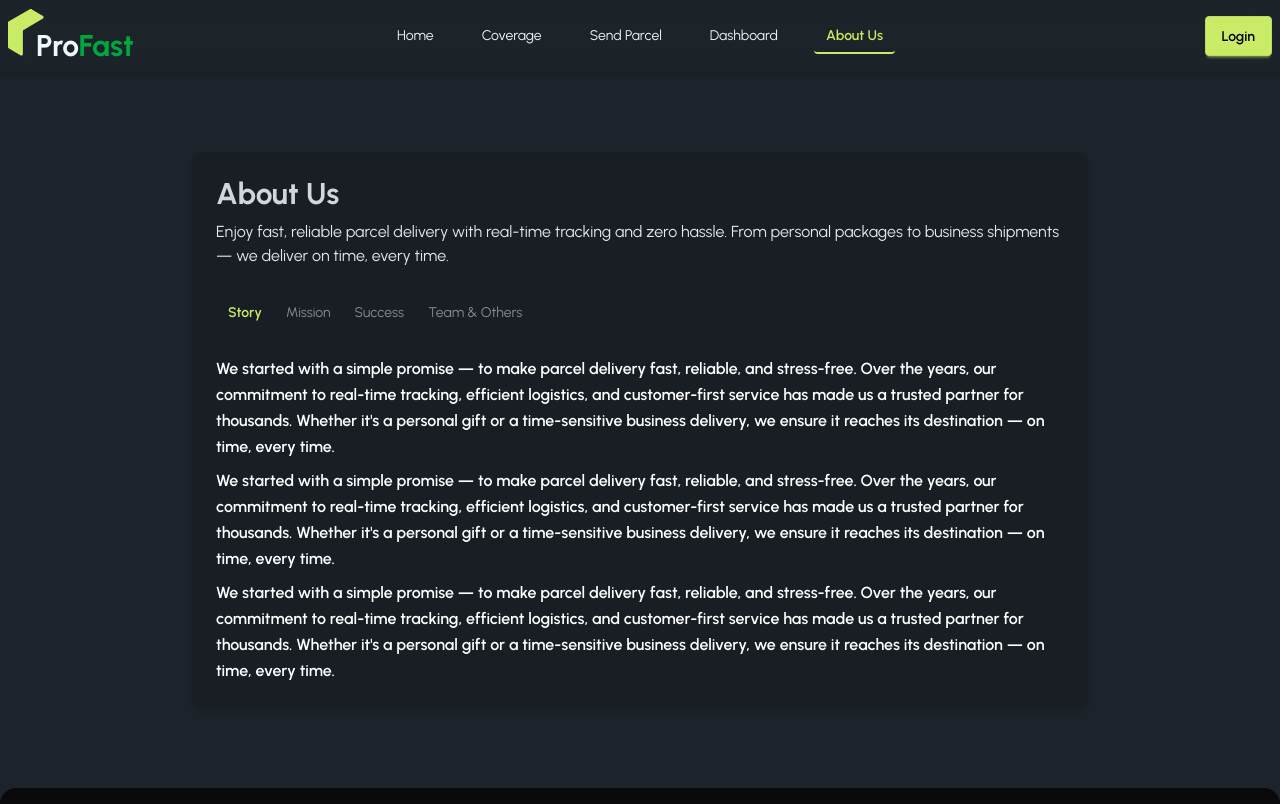
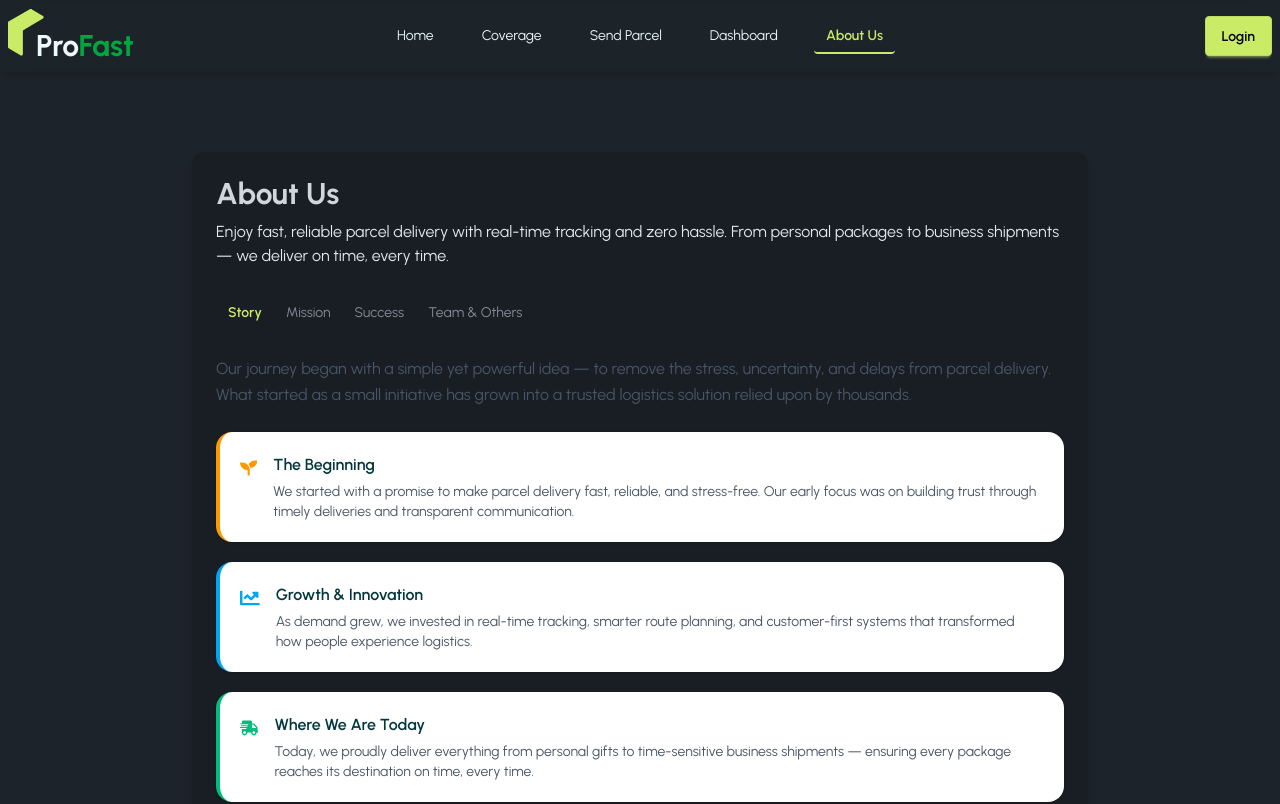
Before and after one commit to nahidkhan31/Zap-shift-client-site-final, a React (Vite) app: page /about in a window 1280 px wide. Shown: the top 804 px of the page. Built offline with nearby package versions, Linux system fonts and the light colour scheme; no server answers.

Commit message:
modify about section

```diff
--- a/src/pages/About/Pages/Mission.jsx
+++ b/src/pages/About/Pages/Mission.jsx
@@ -1,4 +1,4 @@
-import React from 'react';
+import React from "react";
 import {
   FaRocket,
   FaUsers,
@@ -8,18 +8,19 @@ import {
 import { BiTargetLock } from "react-icons/bi";
 
 const Mission = () => {
-    return (
-        <div className="space-y-8">
+  return (
+    <div className="space-y-8">
+
       {/* Title */}
       <div className="flex items-center gap-3">
         <BiTargetLock className="text-3xl text-primary" />
-        <h2 className="text-2xl md:text-3xl font-bold text-[#03373D]">
+        <h2 className="text-2xl md:text-3xl font-bold text-amber-400">
           Our Mission
         </h2>
       </div>
 
       {/* Intro */}
-      <p className="text-gray-600 leading-relaxed">
+      <p className="text-white leading-relaxed">
         Our mission is to redefine the standards of parcel delivery through the
         relentless pursuit of speed, reliability, and transparency. We aim to be
         the most trusted and preferred logistics partner for both individuals and
@@ -28,9 +29,10 @@ const Mission = () => {
 
       {/* Mission Cards */}
       <div className="grid gap-5">
+
         {/* Technology */}
-        <div className="flex gap-4 items-start bg-white p-5 rounded-2xl shadow-sm hover:shadow-md transition">
-          <FaRocket className="text-2xl text-primary mt-1" />
+        <div className="flex gap-4 items-start bg-purple-300 p-5 rounded-2xl border-l-4 border-blue-500 hover:border-blue-600 shadow-sm hover:bg-purple-400 hover:shadow-md transition">
+          <FaRocket className="text-2xl text-blue-500 mt-1" />
           <div>
             <h4 className="font-semibold text-[#03373D] mb-1">
               Technology-Driven Excellence
@@ -43,8 +45,8 @@ const Mission = () => {
         </div>
 
         {/* Customer */}
-        <div className="flex gap-4 items-start bg-white p-5 rounded-2xl shadow-sm hover:shadow-md transition">
-          <FaUsers className="text-2xl text-primary mt-1" />
+        <div className="flex gap-4 items-start bg-green-300 p-5 rounded-2xl border-l-4 border-purple-500 hover:border-purple-600 shadow-sm hover:bg-green-400 hover:shadow-md transition">
+          <FaUsers className="text-2xl text-purple-500 mt-1" />
           <div>
             <h4 className="font-semibold text-[#03373D] mb-1">
               Customer-Centric Focus
@@ -57,8 +59,8 @@ const Mission = () => {
         </div>
 
         {/* Global */}
-        <div className="flex gap-4 items-start bg-white p-5 rounded-2xl shadow-sm hover:shadow-md transition">
-          <FaGlobeAsia className="text-2xl text-primary mt-1" />
+        <div className="flex gap-4 items-start bg-indigo-300 p-5 rounded-2xl border-l-4 border-green-500 hover:border-green-600 shadow-sm hover:bg-indigo-400 hover:shadow-md transition">
+          <FaGlobeAsia className="text-2xl text-green-700 mt-1" />
           <div>
             <h4 className="font-semibold text-[#03373D] mb-1">
               Global Reach, Local Touch
@@ -71,8 +73,8 @@ const Mission = () => {
         </div>
 
         {/* Sustainability */}
-        <div className="flex gap-4 items-start bg-white p-5 rounded-2xl shadow-sm hover:shadow-md transition">
-          <FaLeaf className="text-2xl text-primary mt-1" />
+        <div className="flex gap-4 items-start bg-amber-300 p-5 rounded-2xl border-l-4 border-emerald-500 hover:border-emerald-600 shadow-sm hover:bg-amber-400 hover:shadow-md transition">
+          <FaLeaf className="text-2xl text-emerald-500 mt-1" />
           <div>
             <h4 className="font-semibold text-[#03373D] mb-1">
               Sustainability Commitment
@@ -83,9 +85,10 @@ const Mission = () => {
             </p>
           </div>
         </div>
+
       </div>
     </div>
-    );
+  );
 };
 
 export default Mission;
--- a/src/pages/About/Pages/Story.jsx
+++ b/src/pages/About/Pages/Story.jsx
@@ -1,21 +1,69 @@
-import React from 'react';
+import React from "react";
+import { FaSeedling, FaChartLine, FaShippingFast } from "react-icons/fa";
 
 const Story = () => {
-    return (
-        <div>
-           <p className='text-white font-semibold mb-2'>
-             We started with a simple promise — to make parcel delivery fast, reliable, and stress-free. Over the years, our commitment to real-time tracking, efficient logistics, and customer-first service has made us a trusted partner for thousands. Whether it's a personal gift or a time-sensitive business delivery, we ensure it reaches its destination — on time, every time.
-           </p>
+  return (
+    <div className="space-y-6">
 
-           <p className='text-white font-semibold mb-2'>
-             We started with a simple promise — to make parcel delivery fast, reliable, and stress-free. Over the years, our commitment to real-time tracking, efficient logistics, and customer-first service has made us a trusted partner for thousands. Whether it's a personal gift or a time-sensitive business delivery, we ensure it reaches its destination — on time, every time.
-           </p>
+      {/* Intro */}
+      <p className="text-gray-600 leading-relaxed">
+        Our journey began with a simple yet powerful idea — to remove the stress,
+        uncertainty, and delays from parcel delivery. What started as a small
+        initiative has grown into a trusted logistics solution relied upon by
+        thousands.
+      </p>
 
-            <p className='text-white font-semibold'>
-                We started with a simple promise — to make parcel delivery fast, reliable, and stress-free. Over the years, our commitment to real-time tracking, efficient logistics, and customer-first service has made us a trusted partner for thousands. Whether it's a personal gift or a time-sensitive business delivery, we ensure it reaches its destination — on time, every time.
+      {/* Story Cards */}
+      <div className="grid gap-5">
+
+        {/* Beginning */}
+        <div className="flex gap-4 items-start bg-white p-5 rounded-2xl border-l-4 border-amber-500 shadow-sm hover:bg-amber-50 transition">
+          <FaSeedling className="text-2xl text-amber-500 mt-1" />
+          <div>
+            <h4 className="font-semibold text-[#03373D] mb-1">
+              The Beginning
+            </h4>
+            <p className="text-sm text-gray-600">
+              We started with a promise to make parcel delivery fast, reliable,
+              and stress-free. Our early focus was on building trust through
+              timely deliveries and transparent communication.
             </p>
+          </div>
         </div>
-    );
+
+        {/* Growth */}
+        <div className="flex gap-4 items-start bg-white p-5 rounded-2xl border-l-4 border-sky-500 shadow-sm hover:bg-sky-50 transition">
+          <FaChartLine className="text-2xl text-sky-500 mt-1" />
+          <div>
+            <h4 className="font-semibold text-[#03373D] mb-1">
+              Growth & Innovation
+            </h4>
+            <p className="text-sm text-gray-600">
+              As demand grew, we invested in real-time tracking, smarter route
+              planning, and customer-first systems that transformed how people
+              experience logistics.
+            </p>
+          </div>
+        </div>
+
+        {/* Today */}
+        <div className="flex gap-4 items-start bg-white p-5 rounded-2xl border-l-4 border-emerald-500 shadow-sm hover:bg-emerald-50 transition">
+          <FaShippingFast className="text-2xl text-emerald-500 mt-1" />
+          <div>
+            <h4 className="font-semibold text-[#03373D] mb-1">
+              Where We Are Today
+            </h4>
+            <p className="text-sm text-gray-600">
+              Today, we proudly deliver everything from personal gifts to
+              time-sensitive business shipments — ensuring every package reaches
+              its destination on time, every time.
+            </p>
+          </div>
+        </div>
+
+      </div>
+    </div>
+  );
 };
 
 export default Story;
--- a/src/pages/About/Pages/Success.jsx
+++ b/src/pages/About/Pages/Success.jsx
@@ -18,7 +18,7 @@ const Success = () => {
       </h2>
 
       {/* Intro */}
-      <p className="text-gray-600">
+      <p className="text-white">
         Our success is measured by the confidence and satisfaction of our diverse
         clientele. We have rapidly grown into a trusted industry leader by
         maintaining impeccable service standards and achieving quantifiable
@@ -26,7 +26,7 @@ const Success = () => {
       </p>
 
       {/* Metrics */}
-      <div className="bg-base-200 p-5 rounded-xl shadow-sm space-y-4">
+      <div className="bg-blue-200 p-5 rounded-xl shadow-sm space-y-4">
         <h3 className="text-xl font-semibold text-gray-800 flex items-center gap-2">
           <AiOutlineCheckCircle className="text-green-500 text-2xl" />
           Impeccable Performance Metrics
@@ -60,8 +60,8 @@ const Success = () => {
       </div>
 
       {/* Scalability */}
-      <div className="bg-base-200 p-5 rounded-xl shadow-sm flex gap-4">
-        <FaIndustry className="text-4xl text-primary shrink-0" />
+      <div className="bg-amber-200 p-5 rounded-xl shadow-sm flex gap-4">
+        <FaIndustry className="text-4xl text-green-600 shrink-0" />
         <div>
           <h3 className="text-xl font-semibold text-gray-800">
             Scalability & Trust
@@ -75,8 +75,8 @@ const Success = () => {
       </div>
 
       {/* Innovation */}
-      <div className="bg-base-200 p-5 rounded-xl shadow-sm flex gap-4">
-        <MdTrackChanges className="text-4xl text-primary shrink-0" />
+      <div className="bg-cyan-100 p-5 rounded-xl shadow-sm flex gap-4">
+        <MdTrackChanges className="text-4xl text-yellow-300 shrink-0" />
         <div>
           <h3 className="text-xl font-semibold text-gray-800">
             Innovation Recognition
--- a/src/pages/About/Pages/Terms.jsx
+++ b/src/pages/About/Pages/Terms.jsx
@@ -18,14 +18,14 @@ const Terms = () => {
       </h2>
 
       {/* Intro */}
-      <p className="text-gray-600">
+      <p className="text-white">
         Our strength lies in our people and the powerful network of partners we
         have cultivated. We are a collective of dedicated professionals, driven
         by a shared vision of logistical excellence.
       </p>
 
       {/* Core Team */}
-      <div className="bg-base-200 p-5 rounded-xl shadow-sm space-y-4">
+      <div className="bg-blue-100 p-5 rounded-xl shadow-sm space-y-4">
         <h3 className="text-xl font-semibold text-gray-800 flex items-center gap-2">
           <FaUsersGear className="text-primary text-2xl" />
           The Core Team
@@ -62,7 +62,7 @@ const Terms = () => {
       </div>
 
       {/* Partnerships */}
-      <div className="bg-base-200 p-5 rounded-xl shadow-sm space-y-4">
+      <div className="bg-cyan-200 p-5 rounded-xl shadow-sm space-y-4">
         <h3 className="text-xl font-semibold text-gray-800 flex items-center gap-2">
           <MdHandshake className="text-primary text-2xl" />
           Strategic Partnerships
--- a/src/router/router.jsx
+++ b/src/router/router.jsx
@@ -34,10 +34,10 @@ export const router = createBrowserRouter([
                 index: true,
                 Component: Story
             },
-            {
-                path: "story",
-                Component: Story
-            },
+            // {
+            //     path: "story",
+            //     Component: Story
+            // },
             {
                 path: "mission",
                 Component: Mission
```
